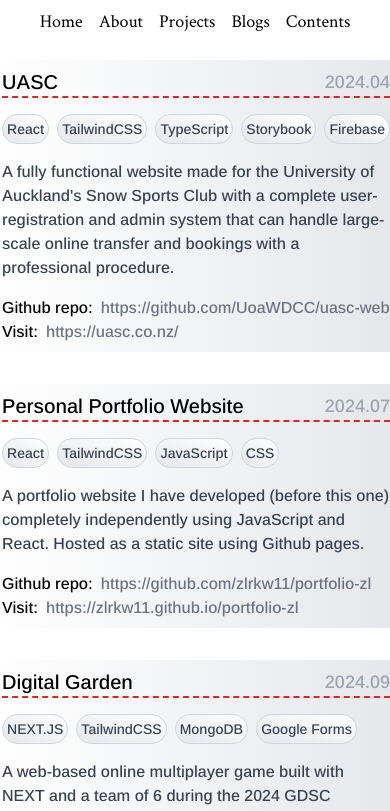
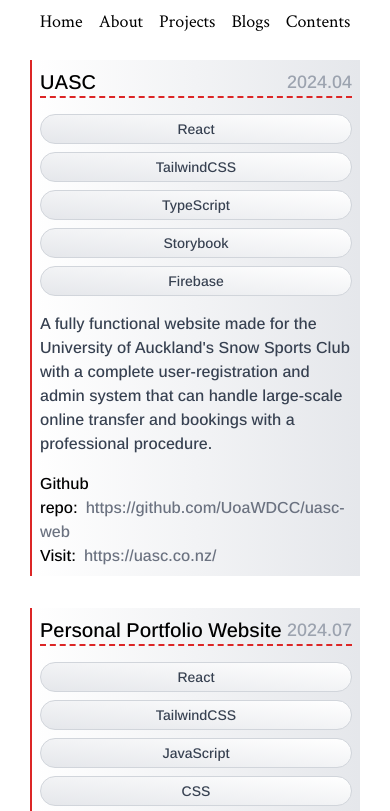
Before and after one commit to zlrkw11/zl-v2, a Next.js app: page /projects in a window 390 px wide. Shown: the top 811 px of the page. Built offline with nearby package versions, Linux system fonts and the light colour scheme.

Commit message:
project page

```diff
--- a/app/projects/page.tsx
+++ b/app/projects/page.tsx
@@ -33,16 +33,16 @@ const Project = ({
   };
   return (
     <div
-      className={`md:min-w-[730px] ${ArimoFont.className} flex flex-col border-l-2 border-l-red-600 bg-gradient-to-r from-white to-gray-200`}
+      className={`md:min-w-[730px] max-w-[330px] ${ArimoFont.className} flex flex-col border-l-2 border-l-red-600 bg-gradient-to-r from-white to-gray-200`}
     >
       <h1 className="border-b-2 border-dashed border-b-red-600 flex text-black text-xl m-2">
         {name}
         <span className="ml-auto text-lg mt-auto text-gray-400">{time}</span>
       </h1>
-      <ul className="flex gap-2 m-2">
+      <ul className="md:flex gap-2 md:m-2">
         {tech.map((s, i) => (
           <li
-            className="border border-gray-300 bg-gradient-to-tr from-gray-200 to-white text-sm rounded-full p-1"
+            className="border border-gray-300 bg-gradient-to-tr from-gray-200 to-white text-sm rounded-full p-1 text-center md:m-0 m-2"
             key={i}
           >
             {s}
```
